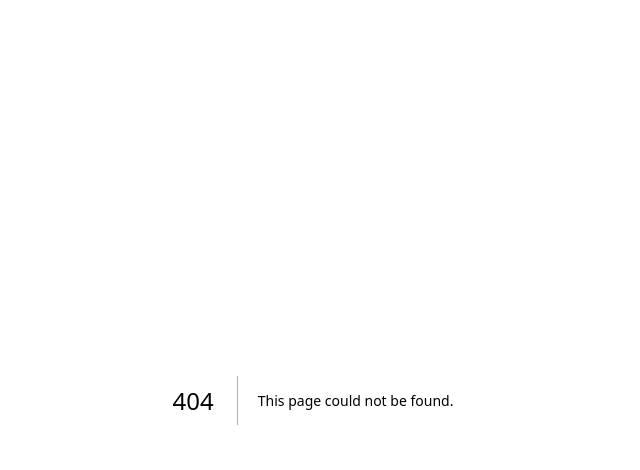
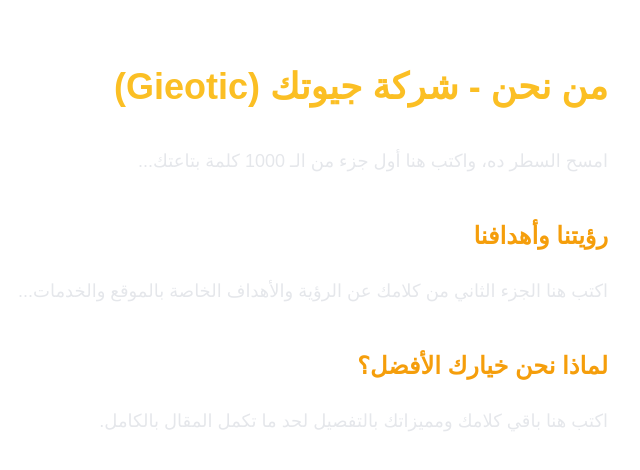
Before and after one commit to amrw28940-byte/gieotic, a Next.js app: page /about in a window 1280 px wide. Before the commit this address had no page. Shown: the top 470 px of the page, without its empty margins (327-967 px from the left). Built offline with nearby package versions, Linux system fonts and the light colour scheme.

Commit message:
add about us page

```diff
--- /dev/null
+++ b/app/about/page.tsx
@@ -0,0 +1,37 @@
+export default function AboutPage() {
+  return (
+    <main style={{ padding: '60px 20px', maxWidth: '900px', margin: '0 auto', direction: 'rtl', textAlign: 'justify' }}>
+
+      {/* عنوان الصفحة اللي بيشوفه القارئ */}
+      <h1 style={{ fontSize: '36px', fontWeight: 'bold', color: '#fbbf24', marginBottom: '30px' }}>
+        من نحن - شركة جيوتك (Gieotic)
+      </h1>
+
+      {/* الفقرة الأولى من مقالك */}
+      <p style={{ fontSize: '18px', lineHeight: '1.9', color: '#e5e7eb', marginBottom: '25px' }}>
+        امسح السطر ده، واكتب هنا أول جزء من الـ 1000 كلمة بتاعتك...
+      </p>
+
+      {/* عنوان فرعي أول */}
+      <h2 style={{ fontSize: '24px', fontWeight: '600', color: '#f59e0b', marginTop: '40px', marginBottom: '20px' }}>
+        رؤيتنا وأهدافنا
+      </h2>
+
+      {/* الفقرة الثانية من مقالك */}
+      <p style={{ fontSize: '18px', lineHeight: '1.9', color: '#e5e7eb', marginBottom: '25px' }}>
+        اكتب هنا الجزء الثاني من كلامك عن الرؤية والأهداف الخاصة بالموقع والخدمات...
+      </p>
+
+      {/* عنوان فرعي ثاني */}
+      <h2 style={{ fontSize: '24px', fontWeight: '600', color: '#f59e0b', marginTop: '40px', marginBottom: '20px' }}>
+        لماذا نحن خيارك الأفضل؟
+      </h2>
+
+      {/* الفقرة الثالثة وباقي المقال */}
+      <p style={{ fontSize: '18px', lineHeight: '1.9', color: '#e5e7eb', marginBottom: '25px' }}>
+        اكتب هنا باقي كلامك ومميزاتك بالتفصيل لحد ما تكمل المقال بالكامل.
+      </p>
+
+    </main>
+  );
+}
```
